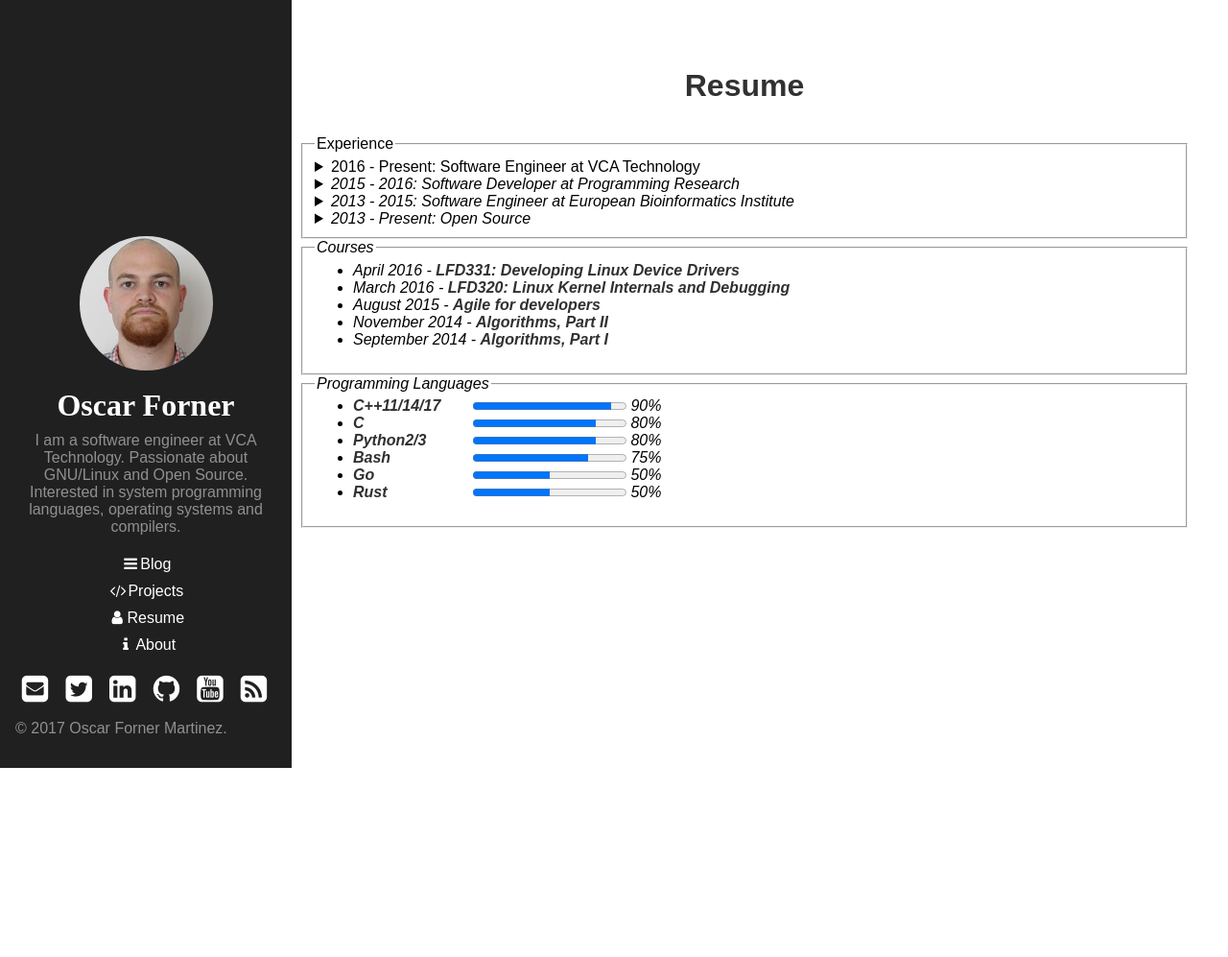
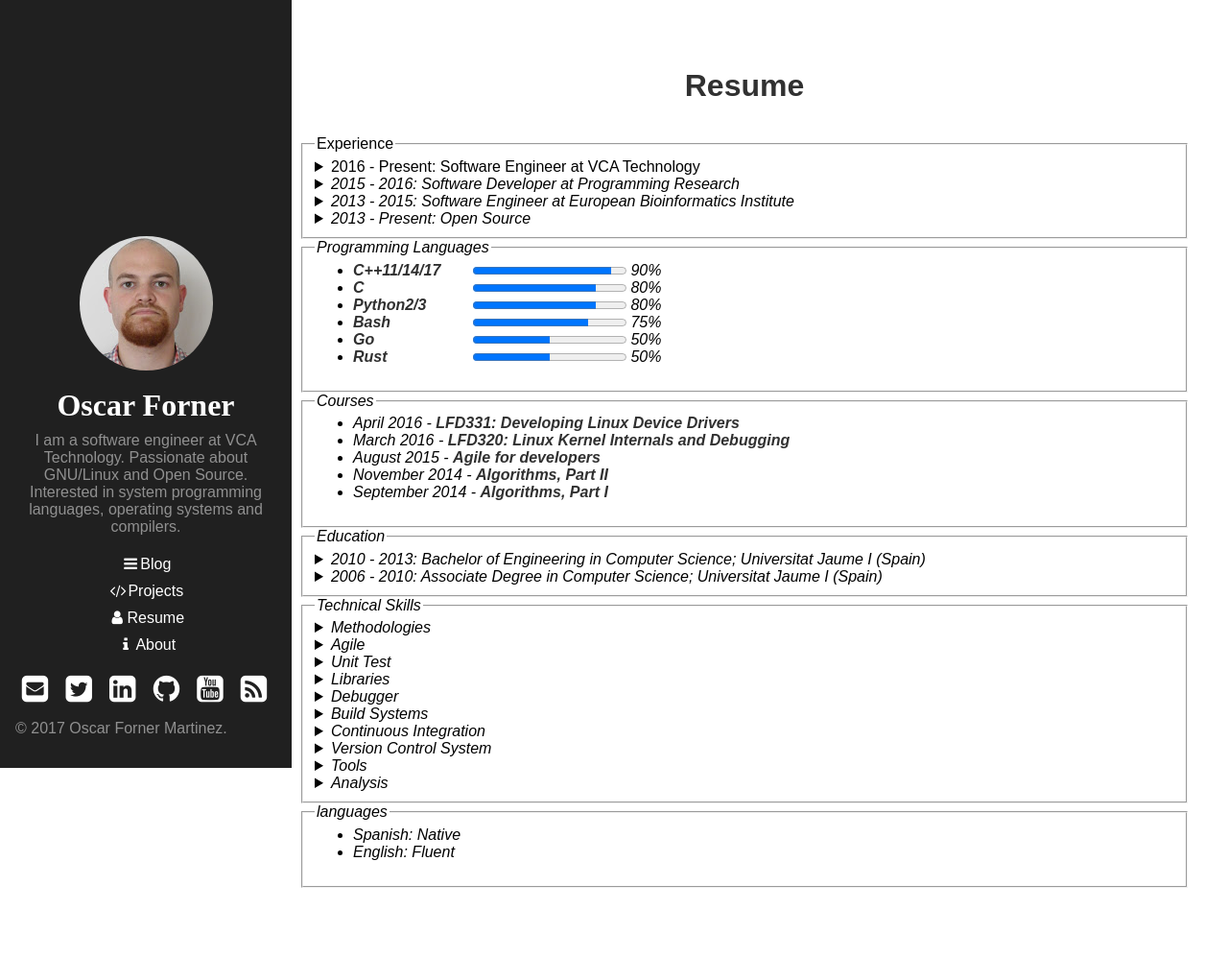
Before and after one commit to maitesin/website, a Django app: page /resume in a window 1280 px wide. Shown: the whole page at 96% size. Before the commit the page ends 800 px from the top, so only its background shows below. Run offline with Django 3.2, Linux system fonts and the light colour scheme; some libraries are stand-ins or nearby versions.

Commit message:
Finish the resume section

```diff
--- a/post/templates/resume.html
+++ b/post/templates/resume.html
@@ -32,28 +32,95 @@
       </details>
     </div>
   </fieldset>
+  <fieldset class="resume-fieldset fieldset-programming">
+    <legend>Programming Languages</legend>
+    <div class="resume-section resume-programming">
+      <ul class="resume-list">
+        <li class="resume-list-item resume-programming-item"><label><strong>C++11/14/17</strong></label><progress value="90" max="100">90%</progress> 90%</li>
+        <li class="resume-list-item resume-programming-item"><label><strong>C</strong></label><progress value="80" max="100">80%</progress> 80%</li>
+        <li class="resume-list-item resume-programming-item"><label><strong>Python2/3</strong></label><progress value="80" max="100">80%</progress> 80%</li>
+        <li class="resume-list-item resume-programming-item"><label><strong>Bash</strong></label><progress value="75" max="100">75%</progress> 75%</li>
+        <li class="resume-list-item resume-programming-item"><label><strong>Go</strong></label><progress value="50" max="100">50%</progress> 50%</li>
+        <li class="resume-list-item resume-programming-item"><label><strong>Rust</strong></label><progress value="50" max="100">50%</progress> 50%</li>
+      </ul>
+    </div>
+  </fieldset>
   <fieldset class="resume-fieldset fieldset-courses">
     <legend>Courses</legend>
     <div class="resume-section resume-courses">
       <ul class="resume-list">
-	<li class="resume-list-item">April 2016 - <strong>LFD331: Developing Linux Device Drivers</strong></li>
-	<li class="resume-list-item">March 2016 - <strong>LFD320: Linux Kernel Internals and Debugging</strong></li>
-	<li class="resume-list-item">August 2015 - <strong>Agile for developers</strong></li>
-	<li class="resume-list-item">November 2014 - <strong>Algorithms, Part II</strong></li>
-	<li class="resume-list-item">September 2014 - <strong>Algorithms, Part I</strong></li>
+        <li class="resume-list-item">April 2016 - <strong>LFD331: Developing Linux Device Drivers</strong></li>
+        <li class="resume-list-item">March 2016 - <strong>LFD320: Linux Kernel Internals and Debugging</strong></li>
+        <li class="resume-list-item">August 2015 - <strong>Agile for developers</strong></li>
+        <li class="resume-list-item">November 2014 - <strong>Algorithms, Part II</strong></li>
+        <li class="resume-list-item">September 2014 - <strong>Algorithms, Part I</strong></li>
       </ul>
     </div>
   </fieldset>
-  <fieldset class="resume-fieldset fieldset-programming">
-    <legend>Programming Languages</legend>
-    <div class="resume-section resume-programming">
+  <fieldset class="resume-fieldset fieldset-education">
+    <legend>Education</legend>
+    <div class="resume-section resume-education">
+      <details>
+        <summary>2010 - 2013: Bachelor of Engineering in Computer Science; Universitat Jaume I (Spain)</summary>
+        <p>Advanced Data Structures, Compilers and Interpreters, Advanced Operating Systems, and Distributed Systems</p>
+      </details>
+      <details>
+        <summary>2006 - 2010: Associate Degree in Computer Science; Universitat Jaume I (Spain)</summary>
+        <p>Operating Systems, Real Time Operating Systems and Embedded Systems</p>
+      </details>
+    </div>
+  </fieldset>
+  <fieldset class="resume-fieldset fieldset-skills">
+    <legend>Technical Skills</legend>
+    <div class="resume-section resume-skills">
+      <details>
+        <summary>Methodologies</summary>
+        <p>Design Patterns and Object Oriented Programming/Design</p>
+      </details>
+      <details>
+        <summary>Agile</summary>
+        <p>Scrum, Kanban, Code Review, Pair Programming and TDD</p>
+      </details>
+      <details>
+        <summary>Unit Test</summary>
+        <p>Google Test, Google Mock, Unity and FFF</p>
+      </details>
+      <details>
+        <summary>Libraries</summary>
+        <p>Boost, Protocol Buffers and LLVM</p>
+      </details>
+      <details>
+        <summary>Debugger</summary>
+        <p>GDB, LLDB and Mozilla rr</p>
+      </details>
+      <details>
+        <summary>Build Systems</summary>
+        <p>Make, CMake, Maven, Gradle, Waf, and Scons</p>
+      </details>
+      <details>
+        <summary>Continuous Integration</summary>
+        <p>Jenkins and Travis</p>
+      </details>
+      <details>
+        <summary>Version Control System</summary>
+        <p>Git, Subversion and Mercurial</p>
+      </details>
+      <details>
+        <summary>Tools</summary>
+        <p>Cling, Clang-tidy, Clang-modernize, Clang-format, Ctags and Cscope</p>
+      </details>
+      <details>
+        <summary>Analysis</summary>
+        <p>Clang-sanitizer, PRQA Framework, Coverity, Perf and Valgrind</p>
+      </details>
+    </div>
+  </fieldset>
+  <fieldset class="resume-fieldset fieldset-languages">
+    <legend>languages</legend>
+    <div class="resume-section resume-languages">
       <ul class="resume-list">
-	<li class="resume-list-item resume-programming-item"><label><strong>C++11/14/17</strong></label><progress value="90" max="100">90%</progress> 90%</li>
-	<li class="resume-list-item resume-programming-item"><label><strong>C</strong></label><progress value="80" max="100">80%</progress> 80%</li>
-	<li class="resume-list-item resume-programming-item"><label><strong>Python2/3</strong></label><progress value="80" max="100">80%</progress> 80%</li>
-	<li class="resume-list-item resume-programming-item"><label><strong>Bash</strong></label><progress value="75" max="100">75%</progress> 75%</li>
-	<li class="resume-list-item resume-programming-item"><label><strong>Go</strong></label><progress value="50" max="100">50%</progress> 50%</li>
-	<li class="resume-list-item resume-programming-item"><label><strong>Rust</strong></label><progress value="50" max="100">50%</progress> 50%</li>
+        <li class="resume-list-item">Spanish: Native</li>
+        <li class="resume-list-item">English: Fluent</li>
       </ul>
     </div>
   </fieldset>
```
